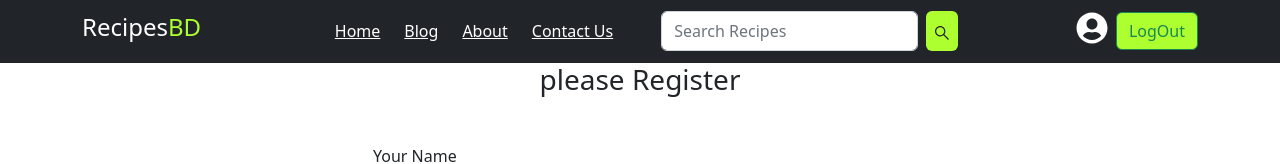
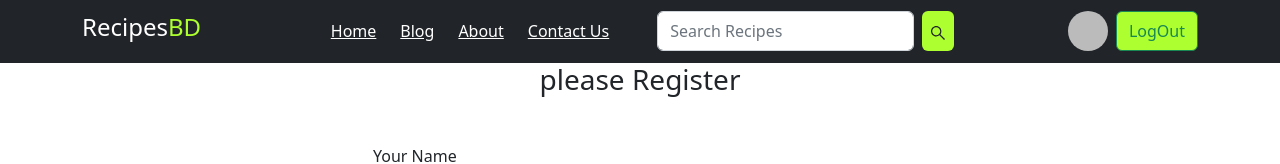
Before and after one commit to alive1258/bd-food-village-recipes-client, a React (Vite) app: page /register in a window 1280 px wide. Shown: the top 164 px of the page. Built offline with nearby package versions, Linux system fonts and the light colour scheme; no server answers; sample sign-in values are in the browser's storage.

Commit message:
user login profile pic show and the user's name will be visible when the mouse hovers over the profile picture done

```diff
--- a/src/pages/Login/Login/Login.jsx
+++ b/src/pages/Login/Login/Login.jsx
@@ -1,4 +1,4 @@
-import React, { useContext } from "react";
+import React, { useContext, useState } from "react";
 import { Button, Container, Form } from "react-bootstrap";
 import { Link, useLocation, useNavigate } from "react-router-dom";
 import { AuthContext } from "../../../providers/AuthProvider";
@@ -8,6 +8,7 @@ import app from "../../../firebase/firebase.config";
 const Login = () => {
     const auth = getAuth(app);
   const provider = new GoogleAuthProvider();
+  const [userInfos,setUserInfos]=useState(null)
 
   const { signIn } = useContext(AuthContext);
 
@@ -28,6 +29,7 @@ const Login = () => {
       .then((result) => {
         const loggedUser = result.user;
         console.log(loggedUser);
+        setUserInfos(loggedUser)
         navigate(from, { replace: true });
       })
       .catch((error) => {
@@ -43,12 +45,14 @@ const Login = () => {
         .then((result) => {
           const user = result.user;
           console.log(user);
+          setUserInfos(user)
           navigate(from, { replace: true });
         })
         .catch((error) => {
           console.log(error.massage);
         });
     };
+
 
   return (
     <div>
@@ -75,18 +79,21 @@ const Login = () => {
             />
           </Form.Group>
 
-          <Button className="w-25" variant="primary" type="submit">
+          <Button className="w-25 mt-2 me-2" variant="primary" type="submit">
             Login
           </Button>
-          <br />
+
           <Button
             onClick={handleGoogleSignIn}
-            className="mt-2 w-25"
+            className="mt-2 w-25 me-2"
             variant="info"
           >
             Google
           </Button>
-          <br />
+          <Button className="w-25 mt-2 me-2" variant="secondary" type="submit">
+            GitHub
+          </Button><br />
+
           <Form.Text className="text-secondary ">
             Don't Have an Account ?<Link to="/register">Register</Link>
           </Form.Text>
--- a/src/pages/Login/Register/Register.jsx
+++ b/src/pages/Login/Register/Register.jsx
@@ -2,10 +2,15 @@ import React, { useContext, useState } from "react";
 import { Button, Container, Form } from "react-bootstrap";
 import { Link } from "react-router-dom";
 import { AuthContext } from "../../../providers/AuthProvider";
+// import { getAuth } from "firebase/auth";
+import app from "../../../firebase/firebase.config";
+import { getAuth } from "firebase/auth";
 
 const Register = () => {
   const { createUser ,profileUpdate} = useContext(AuthContext);
   const [accepted, setAccepted] = useState(false);
+  const auth = getAuth(app);
+  const user = auth.currentUser;
 
   const handleRegister = (event) => {
     event.preventDefault();
@@ -26,17 +31,19 @@ const Register = () => {
         console.log(error);
       });
 
-    //   profileUpdate( photoURL,displayName)
-    //   .then((result) => {
 
-    //     const photoUp = result.user;
-    //     const displayUp = result.user;
-    //     console.log(photoUp,displayUp);
+      profileUpdate(auth.currentUser, {
+        displayName, photoURL
+      }).then(() => {
+        const displayName = result.user;
+        const photoURL = result.user;
+        console.log(displayName,photoURL);
+        // ...
+      }).catch((error) => {
+        console.log(error);
+      });
 
-    //   })
-    //   .catch((error) => {
-    //     console.log(error);
-    //   });
+
   };
   const handleAccepted = (event) => {
     setAccepted(event.target.checked);
--- /dev/null
+++ b/src/pages/Shared/Header/Header.css
@@ -0,0 +1,17 @@
+.dropdown {
+    position: relative;
+    display: inline-block;
+  }
+
+  .dropdown-content {
+    display: none;
+    position: absolute;
+    color: greenyellow;
+    min-width: 160px;
+    padding: 10px 12px;
+    z-index: 1;
+  }
+
+  .dropdown:hover .dropdown-content {
+    display: block;
+  }
--- a/src/pages/Shared/Header/Header.jsx
+++ b/src/pages/Shared/Header/Header.jsx
@@ -4,10 +4,14 @@ import Nav from "react-bootstrap/Nav";
 import Navbar from "react-bootstrap/Navbar";
 import Form from "react-bootstrap/Form";
 import Button from "react-bootstrap/Button";
-
+import "./Header.css";
 import { Link } from "react-router-dom";
 import { AuthContext } from "../../../providers/AuthProvider";
 import { FaSistrix, FaUserCircle } from "react-icons/fa";
+
+// import Image from "react-bootstrap/Image";
+// import OverlayTrigger from "react-bootstrap/OverlayTrigger";
+// import { Tooltip } from "react-bootstrap";
 
 const Header = () => {
   const { user, logOut } = useContext(AuthContext);
@@ -65,9 +69,20 @@ const Header = () => {
 
             <Nav className="gap-2">
               {user && (
-                <FaUserCircle
-                  style={{ fontSize: "2rem", color: "white" }}
-                ></FaUserCircle>
+                <div className="dropdown">
+                  <span>
+                    <img
+                      style={{
+                        height: "40px",
+                        width: "40px",
+                        borderRadius: "50%",
+                      }}
+                      src={user?.photoURL}
+                      alt=""
+                    />
+                  </span>
+                  <div className="dropdown-content">{user?.displayName}</div>
+                </div>
               )}
 
               {user ? (
```
Also changed, not shown: src/providers/AuthProvider.jsx (+3 -6 lines).
